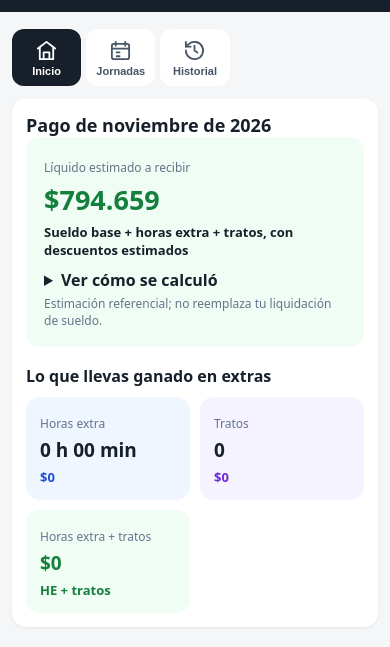
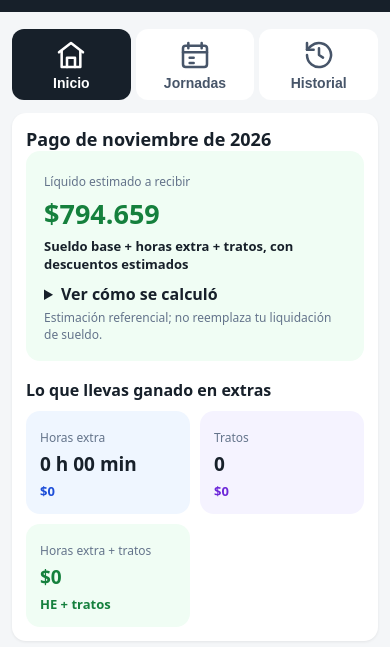
Before and after one commit to xDani-R/control-financiero-app, a plain HTML site: page index.html in a window 390 px wide. Shown: the part 65-712 px from the top of the page. Drawn offline with Linux system fonts and the light colour scheme.

Commit message:
style: expand three navigation tabs and enlarge icons on mobile

```diff
--- a/index.html
+++ b/index.html
@@ -872,7 +872,7 @@
       }
       .tabs {
         display: grid;
-        grid-template-columns: repeat(5, minmax(0, 1fr));
+        grid-template-columns: repeat(3, minmax(0, 1fr));
         gap: 5px;
         overflow: visible;
         padding: 7px 0 13px;
@@ -882,7 +882,7 @@
         width: 100%;
         padding: 9px 2px 8px;
         border-radius: 12px;
-        font-size: 11px;
+        font-size: 14px;
         display: flex;
         flex-direction: column;
         align-items: center;
@@ -923,12 +923,12 @@
         display: flex;
         align-items: center;
         justify-content: center;
-        width: 24px;
-        height: 24px;
+        width: 34px;
+        height: 34px;
       }
       .navSvg {
-        width: 23px;
-        height: 23px;
+        width: 32px;
+        height: 32px;
         display: block;
         flex: none;
       }
@@ -2700,7 +2700,7 @@
       render();
       if ("serviceWorker" in navigator)
         navigator.serviceWorker
-          .register("sw.js?v=turno-plus-19")
+          .register("sw.js?v=turno-plus-20")
           .then((reg) => reg.update())
           .catch(() => {});
     </script>
```
